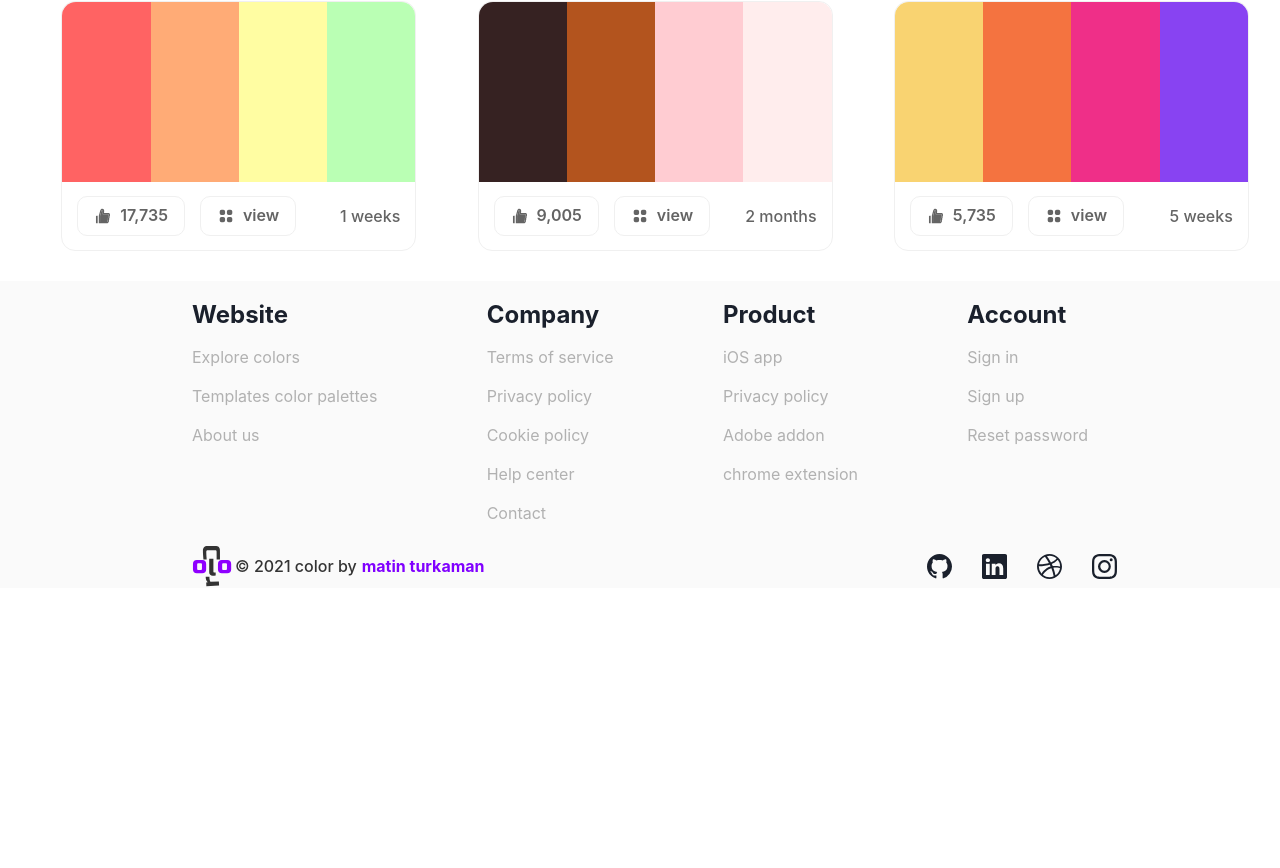
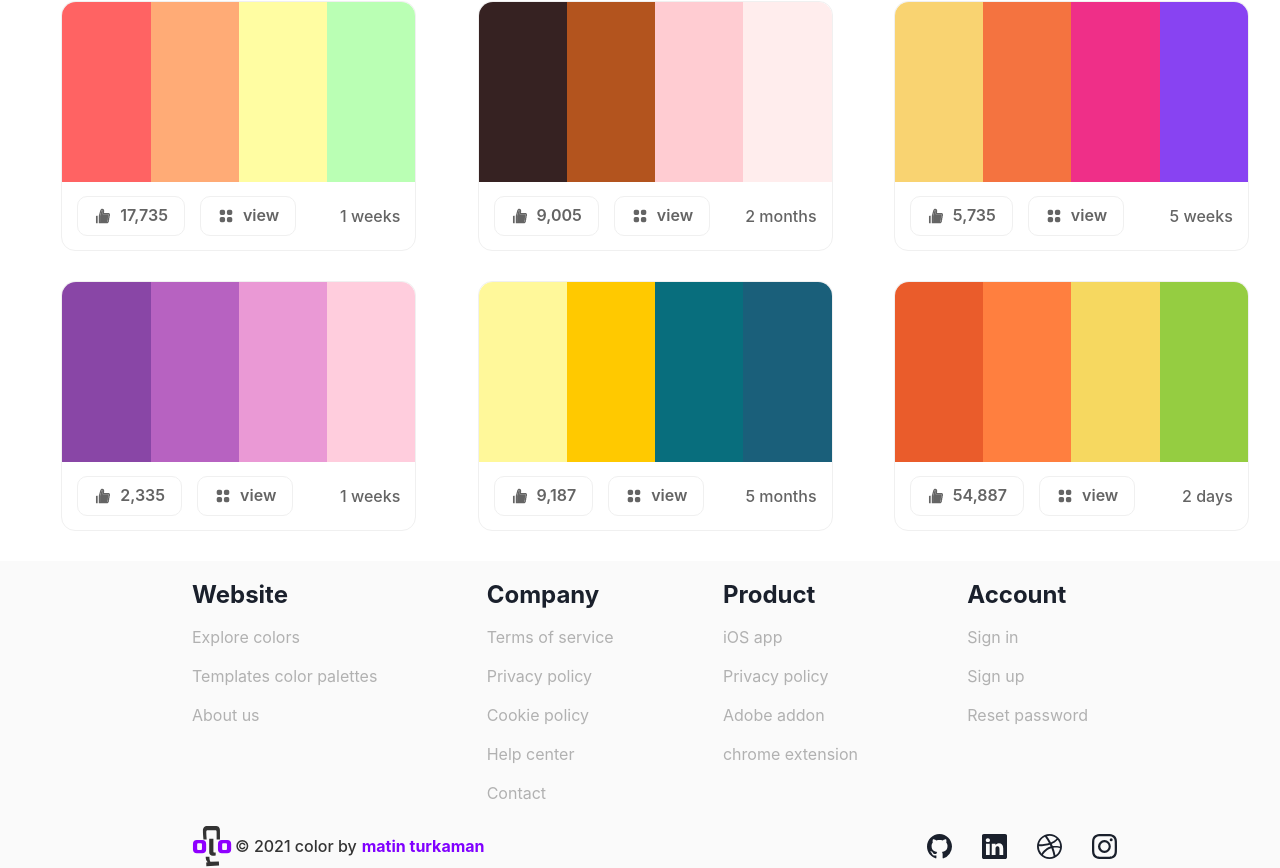
Before and after one commit to matinturkaman/colors, a React (Create React App) app: page /explore in a window 1280 px wide. Shown: the part 6889-7757 px from the top of the page. Before the commit the page ends 7477 px from the top, so only its background shows below. Built offline with nearby package versions, Linux system fonts and the light colour scheme.

Commit message:
new colors added

```diff
--- a/src/data/colors.js
+++ b/src/data/colors.js
@@ -749,6 +749,36 @@ const palettes = [
     date: "5 weeks",
     id: 74,
   },
+  {
+    one: "#8946A6",
+    two: "#B762C1",
+    three: "#EA99D5",
+    four: "#FFCDDD",
+    category: "pink",
+    like: "2,335",
+    date: "1 weeks",
+    id: 75,
+  },
+  {
+    one: "#FFF89A",
+    two: "#FFC900",
+    three: "#086E7D",
+    four: "#1A5F7A",
+    category: "yellow",
+    like: "9,187",
+    date: "5 months",
+    id: 76,
+  },
+  {
+    one: "#EA5C2B",
+    two: "#FF7F3F",
+    three: "#F6D860",
+    four: "#95CD41",
+    category: "orange",
+    like: "54,887",
+    date: "2 days",
+    id: 77,
+  },
 ];
 
 export default palettes;
```
